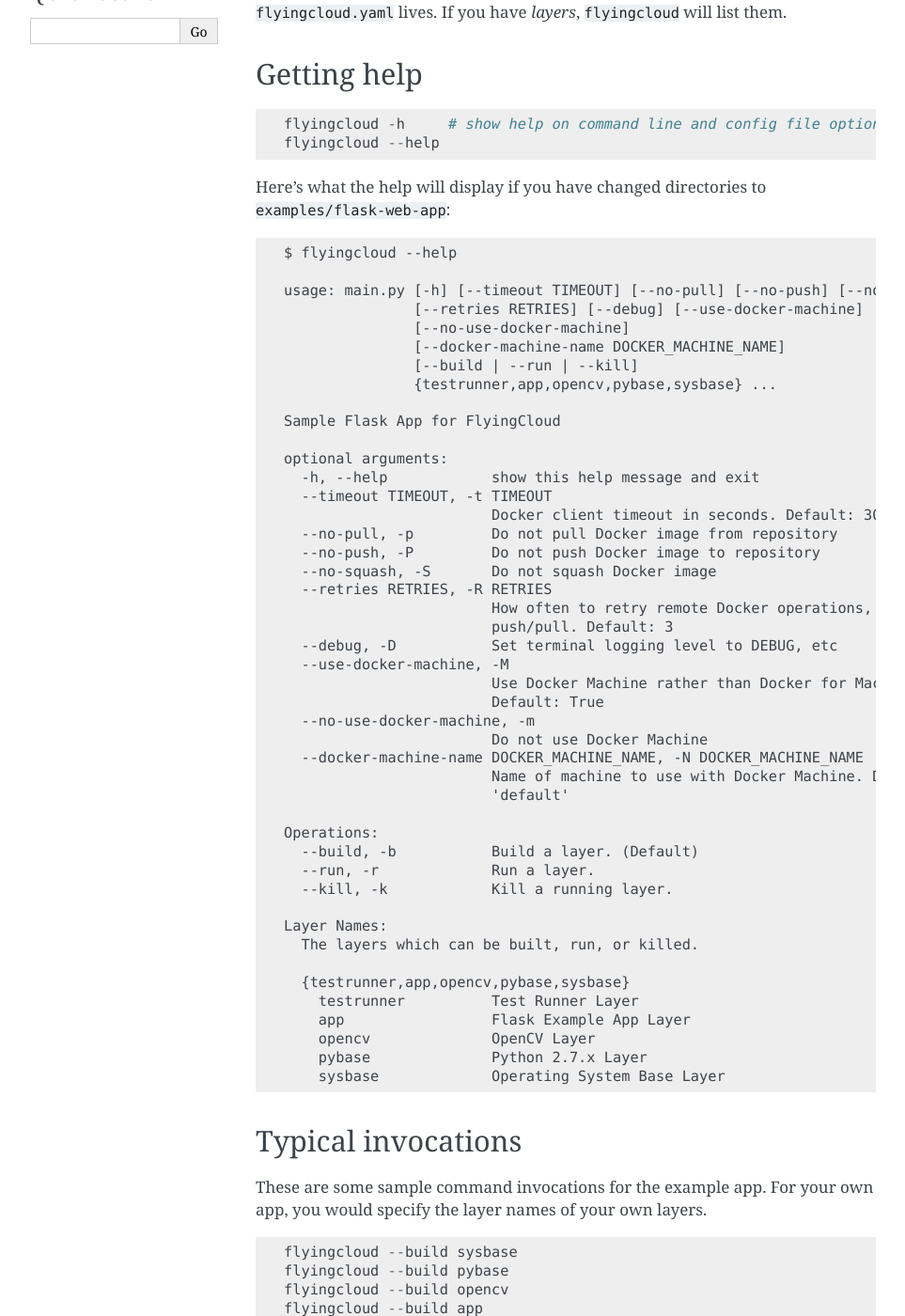
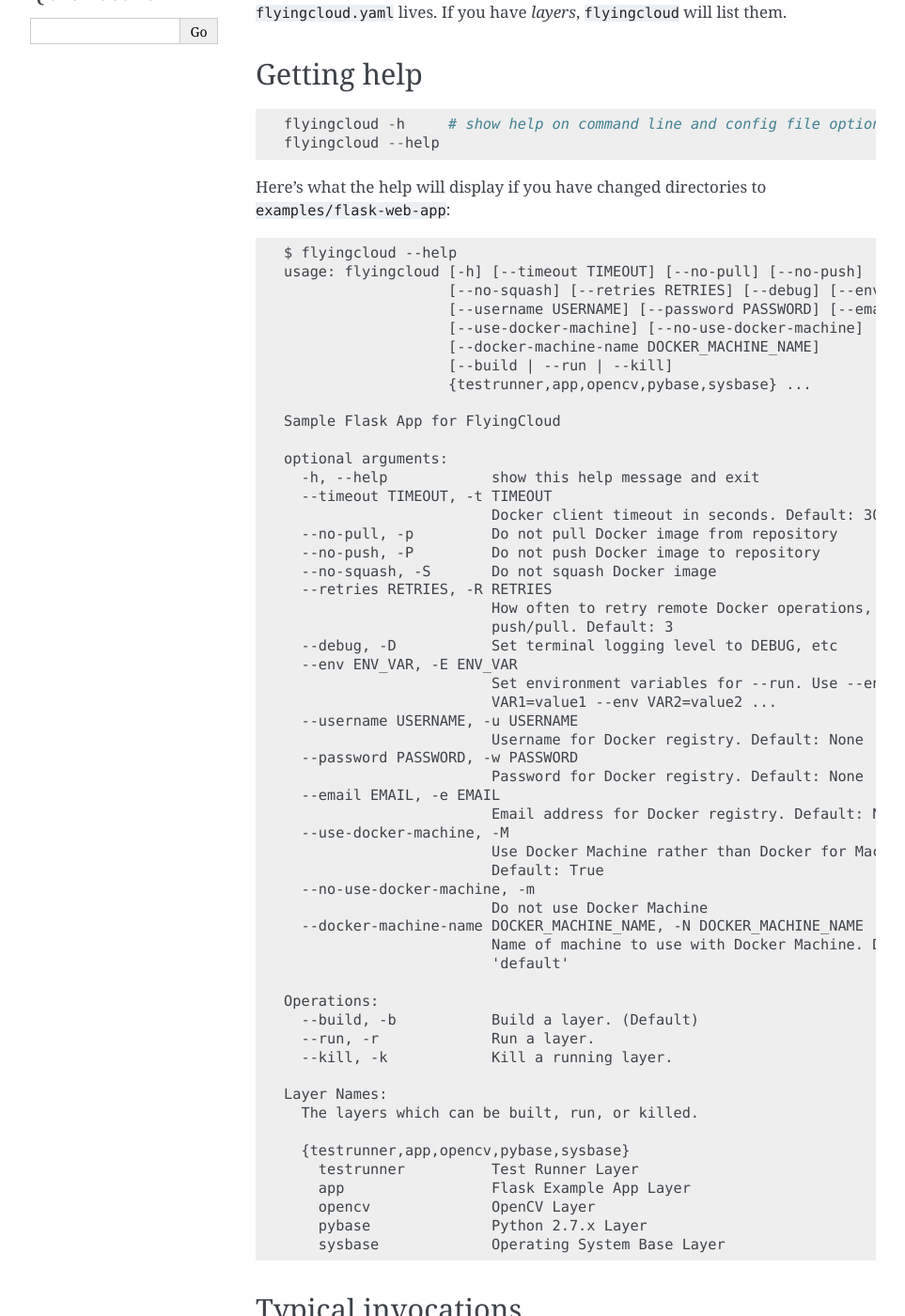
Before and after one commit to xBrite/flyingcloud, a Sphinx documentation site: the page built from docs/usage.rst, in a window 1280 px wide and 1400 px high, scrolled down 292 px. Shown: the whole window at 94% size, without its empty margins (148-1111 px from the left). Built offline with Sphinx 7.4.7, drawn with Linux system fonts in a browser that asks for light colours; some of the changed text lies outside the part shown.

Commit message:
Update usage information

```diff
--- a/docs/usage.rst
+++ b/docs/usage.rst
@@ -34,13 +34,13 @@
 ::
 
     $ flyingcloud --help
-
-    usage: main.py [-h] [--timeout TIMEOUT] [--no-pull] [--no-push] [--no-squash]
-                   [--retries RETRIES] [--debug] [--use-docker-machine]
-                   [--no-use-docker-machine]
-                   [--docker-machine-name DOCKER_MACHINE_NAME]
-                   [--build | --run | --kill]
-                   {testrunner,app,opencv,pybase,sysbase} ...
+    usage: flyingcloud [-h] [--timeout TIMEOUT] [--no-pull] [--no-push]
+                       [--no-squash] [--retries RETRIES] [--debug] [--env ENV_VAR]
+                       [--username USERNAME] [--password PASSWORD] [--email EMAIL]
+                       [--use-docker-machine] [--no-use-docker-machine]
+                       [--docker-machine-name DOCKER_MACHINE_NAME]
+                       [--build | --run | --kill]
+                       {testrunner,app,opencv,pybase,sysbase} ...
 
     Sample Flask App for FlyingCloud
 
@@ -55,6 +55,15 @@
                             How often to retry remote Docker operations, such as
                             push/pull. Default: 3
       --debug, -D           Set terminal logging level to DEBUG, etc
+      --env ENV_VAR, -E ENV_VAR
+                            Set environment variables for --run. Use --env
+                            VAR1=value1 --env VAR2=value2 ...
+      --username USERNAME, -u USERNAME
+                            Username for Docker registry. Default: None
+      --password PASSWORD, -w PASSWORD
+                            Password for Docker registry. Default: None
+      --email EMAIL, -e EMAIL
+                            Email address for Docker registry. Default: None
       --use-docker-machine, -M
                             Use Docker Machine rather than Docker for Mac/Windows.
                             Default: True
@@ -113,6 +122,9 @@
 no matter what the layer configuration files say.
 Helpful to save time when developing.
 
+*Note*: docker-squash is `broken <https://github.com/jwilder/docker-squash/issues/45>`_
+with Docker 1.10+.
+
 ::
 
     flyingcloud --docker-machine-name ...
```
